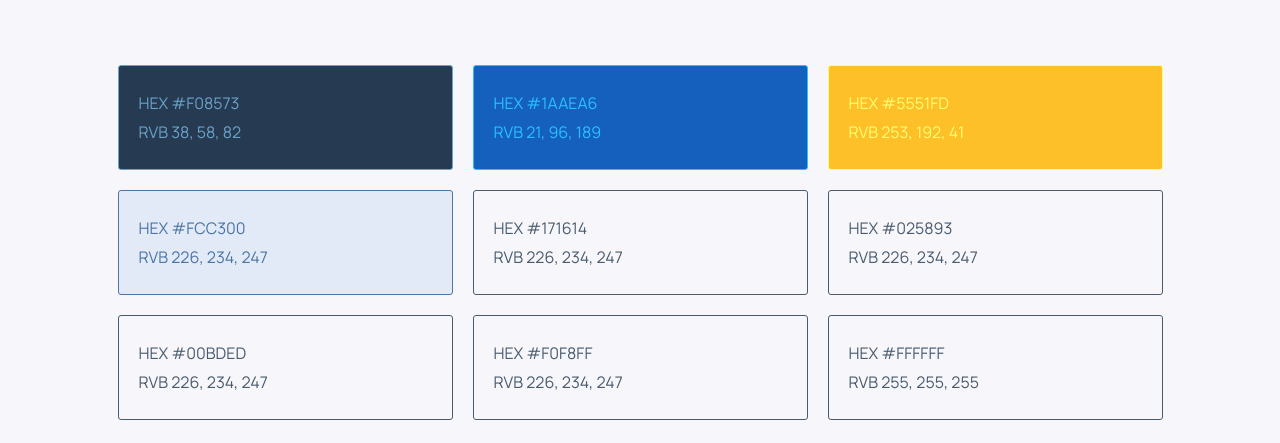
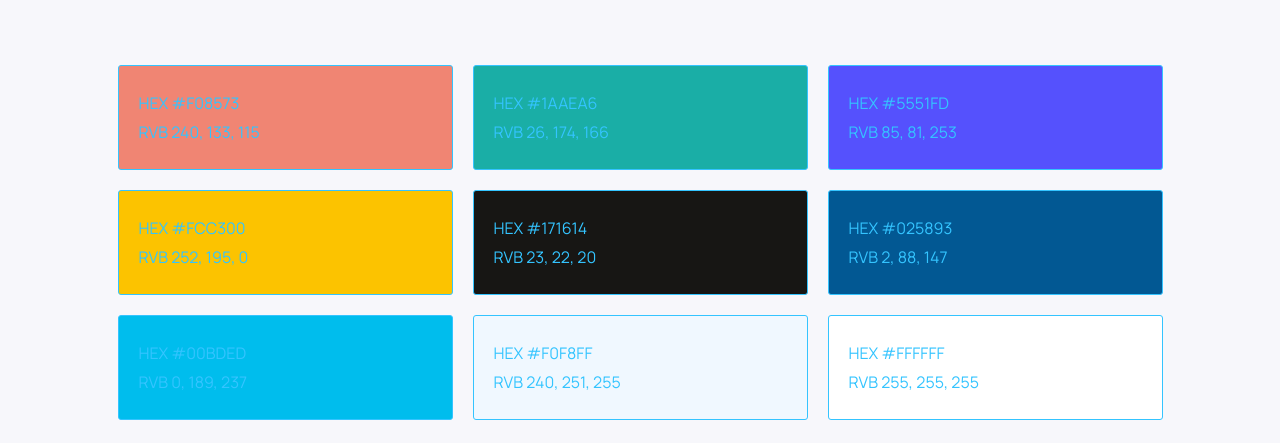
Before and after one commit to lucasjoliveau/portfolio, a PHP site: page /case-studies/mdbank.html in a window 1280 px wide. Shown: the part 4552-4995 px from the top of the page. Run offline with PHP 8.4, Linux system fonts and the light colour scheme; style sheets or scripts are compiled from the project's sources; some libraries are stand-ins or nearby versions.

Commit message:
Modify case studies styles

```diff
--- a/src/case-studies/mdbank.html
+++ b/src/case-studies/mdbank.html
@@ -70,7 +70,7 @@
     <div class="wrapper wrap case-text-1">
         <p class="bold-text">Direction artistique</p>
         <div class="paragraph">
-            <p>La direction artistique du projet est axé à propulser les concepts de flexibilité et d'accessibilité.
+            <p>La direction artistique du projet vise à propulser les concepts de flexibilité et d'accessibilité.
                 Pour cette raison, des formes organiques et colorées mettent de l'avant un certain côté épuré et moderne
                 qui permet de créer un sentiment de confiance.</p>
         </div>
@@ -85,37 +85,37 @@
     <!--COLOR PALETTE-->
     <section class="wrapper wrap">
         <ul class="color-palette">
-            <li class="color-palette-periskio-1">
+            <li class="color-palette-mdbank-1">
                 <p>HEX #f08573</p>
-                <p>RVB 38, 58, 82</p>
+                <p>RVB 240, 133, 115</p>
             </li>
-            <li class="color-palette-periskio-2">
+            <li class="color-palette-mdbank-2">
                 <p>HEX #1aaea6</p>
-                <p>RVB 21, 96, 189</p>
+                <p>RVB 26, 174, 166</p>
             </li>
-            <li class="color-palette-periskio-3">
+            <li class="color-palette-mdbank-3">
                 <p>HEX #5551fd</p>
-                <p>RVB 253, 192, 41</p>
+                <p>RVB 85, 81, 253</p>
             </li>
-            <li class="color-palette-periskio-4">
+            <li class="color-palette-mdbank-4">
                 <p>HEX #fcc300</p>
-                <p>RVB 226, 234, 247</p>
+                <p>RVB 252, 195, 0</p>
             </li>
             <li class="color-palette-mdbank-5">
                 <p>HEX #171614</p>
-                <p>RVB 226, 234, 247</p>
+                <p>RVB 23, 22, 20</p>
             </li>
             <li class="color-palette-mdbank-6">
                 <p>HEX #025893</p>
-                <p>RVB 226, 234, 247</p>
+                <p>RVB 2, 88, 147</p>
             </li>
             <li class="color-palette-mdbank-7">
                 <p>HEX #00bded</p>
-                <p>RVB 226, 234, 247</p>
+                <p>RVB 0, 189, 237</p>
             </li>
             <li class="color-palette-mdbank-8">
                 <p>HEX #f0f8ff</p>
-                <p>RVB 226, 234, 247</p>
+                <p>RVB 240, 251, 255</p>
             </li>
             <li class="color-palette-mdbank-9">
                 <p>HEX #ffffff</p>
--- a/src/js/script.js
+++ b/src/js/script.js
@@ -4,7 +4,7 @@ document.addEventListener("DOMContentLoaded", function (event) {
     (function () {
         var scroll = new LocomotiveScroll({
             el: document.querySelector("[data-scroll-container]"),
-            smooth: false,
+            smooth: true,
             smoothMobile: false,
             // direction:"horizontal",
             // inertia:1,
--- a/src/scss/components/_case-color.scss
+++ b/src/scss/components/_case-color.scss
@@ -190,6 +190,88 @@
       color: #A3B7D3;
     }
   }
+
+// MDBank
+  .color-palette-mdbank-1 {
+    background: #f08573;
+    border-color: #34C4FF;
+
+    p {
+      color: #34C4FF;
+    }
+  }
+
+  .color-palette-mdbank-2 {
+    background: #1aaea6;
+    border-color: #34C4FF;
+
+    p {
+      color: #34C4FF;
+    }
+  }
+
+  .color-palette-mdbank-3 {
+    background: #5551fd;
+    border-color: #34C4FF;
+
+    p {
+      color: #34C4FF;
+    }
+  }
+
+  .color-palette-mdbank-4 {
+    background: #fcc300;
+    border-color: #34C4FF;
+
+    p {
+      color: #34C4FF;
+    }
+  }
+
+  .color-palette-mdbank-5 {
+    background: #171614;
+    border-color: #34C4FF;
+
+    p {
+      color: #34C4FF;
+    }
+  }
+
+  .color-palette-mdbank-6 {
+    background: #025893;
+    border-color: #34C4FF;
+
+    p {
+      color: #34C4FF;
+    }
+  }
+
+  .color-palette-mdbank-7 {
+    background: #00bded;
+    border-color: #34C4FF;
+
+    p {
+      color: #34C4FF;
+    }
+  }
+
+  .color-palette-mdbank-8 {
+    background: #f0f8ff;
+    border-color: #34C4FF;
+
+    p {
+      color: #34C4FF;
+    }
+  }
+
+  .color-palette-mdbank-9 {
+    background: #ffffff;
+    border-color: #34C4FF;
+
+    p {
+      color: #34C4FF;
+    }
+  }
 }
 
 
--- a/src/scss/components/_home-casestudies.scss
+++ b/src/scss/components/_home-casestudies.scss
@@ -17,19 +17,7 @@
 
       .subtitle {
         margin: 0;
-        position: relative;
-        padding-left: 25px;
         max-width: 350px;
-
-        &::before {
-          content: '';
-          width: 17px;
-          height: 2px;
-          background: $color-2;
-          position: absolute;
-          left: 0;
-          top: 45%;
-        }
       }
 
       h3 {
@@ -63,10 +51,6 @@
     justify-content: space-between;
     align-items: center;
 
-    .img-container {
-      filter: drop-shadow(0px 0px 40px rgba(8, 20, 32, 0.2));
-    }
-
     img {
       max-width: 600px;
       height: 80vh !important;
```
Also changed, not shown: src/index.html (+9 -52 lines).
